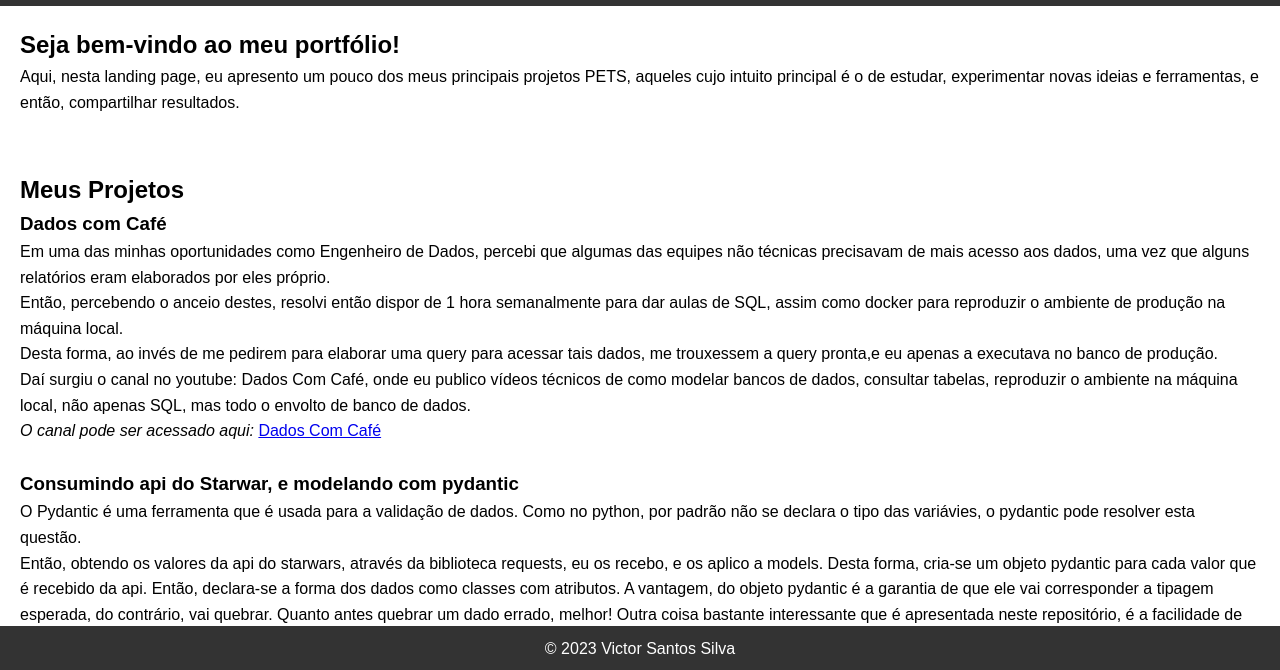
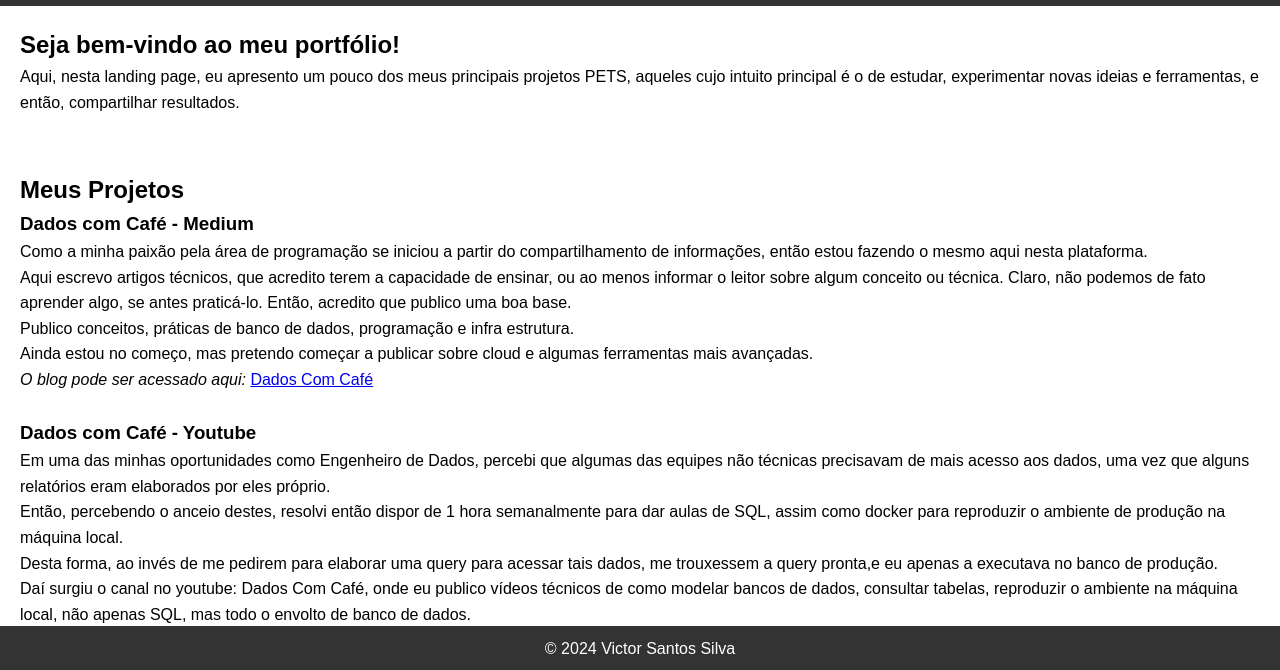
Before and after one commit to DadosComCafe/DadosComCafe.github.io, a plain HTML site: page index.html in a window 1280 px wide. Shown: the part 128-798 px from the top of the page. Drawn offline with Linux system fonts and the light colour scheme.

Commit message:
update index.html

```diff
--- a/index.html
+++ b/index.html
@@ -33,7 +33,19 @@
       <h2>Meus Projetos</h2>
       <ul class="lista-projetos">
         <li>
-            <h3>Dados com Café</h3>
+          <h3>Dados com Café - Medium</h3>
+          <p class="descricao">Como a minha paixão pela área de programação se iniciou a partir do compartilhamento de informações, então estou fazendo o mesmo aqui nesta plataforma.</br>
+              Aqui escrevo artigos técnicos, que acredito terem a capacidade de ensinar, ou ao menos informar o leitor sobre algum conceito ou técnica. Claro, não podemos de fato aprender algo, se antes praticá-lo.
+            Então, acredito que publico uma boa base.</br>
+              Publico conceitos, práticas de banco de dados, programação e infra estrutura.</br>
+              Ainda estou no começo, mas pretendo começar a publicar sobre cloud e algumas ferramentas mais avançadas.</br>
+              <i>O blog pode ser acessado aqui:</i> <a href=https://medium.com/@dadoscomcafe.dev>Dados Com Café</a>
+          </p>
+      </li>
+      </br>
+      <li>
+        <li>
+            <h3>Dados com Café - Youtube</h3>
             <p class="descricao">Em uma das minhas oportunidades como Engenheiro de Dados, percebi que algumas das equipes não técnicas precisavam de mais acesso aos dados, uma vez que alguns relatórios eram elaborados por eles próprio.</br>
                 Então, percebendo o anceio destes, resolvi então dispor de 1 hora semanalmente para dar aulas de SQL, assim como docker para reproduzir o ambiente de produção na máquina local.</br>
                 Desta forma, ao invés de me pedirem para elaborar uma query para acessar tais dados, me trouxessem a query pronta,e eu apenas a executava no banco de produção.</br>
@@ -91,7 +103,7 @@
 </br>
 
   <footer>
-    <p>&copy; 2023 Victor Santos Silva</p>
+    <p>&copy; 2024 Victor Santos Silva</p>
   </footer>
 
 </body>
```
